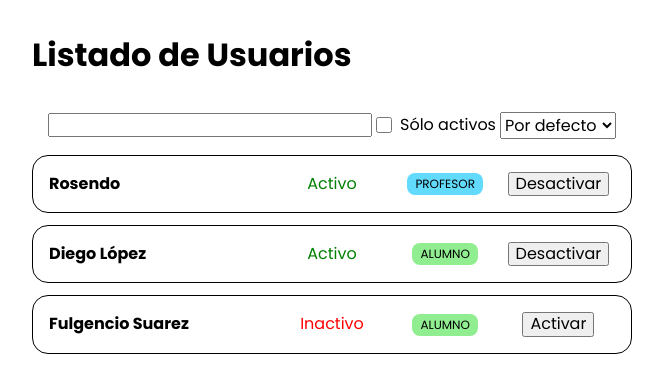
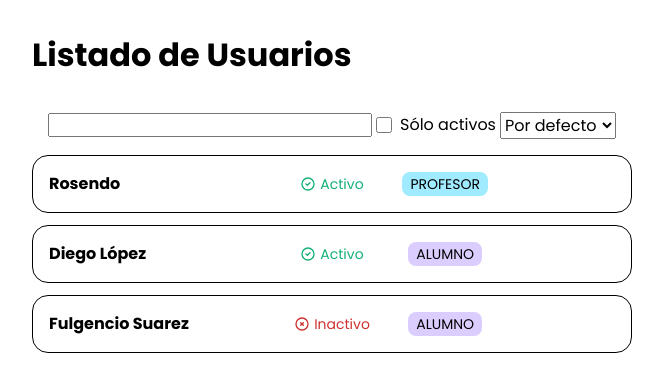
Before and after one commit to diloes/react-users-list, a React (Vite) app: page / in a window 1280 px wide. Shown: the top 392 px of the page, without its empty margins (308-971 px from the left). Built offline with nearby package versions, Linux system fonts and the light colour scheme.

Commit message:
Añadidos colores del tema desde variables y svgs

```diff
--- a/src/App.jsx
+++ b/src/App.jsx
@@ -2,19 +2,19 @@ import UsersList from './components/UsersList'
 
 const USERS = [
 	{
-		id: 0,
+		username: 0,
 		name: 'Rosendo',
 		active: true,
 		role: 'teacher'
 	},
 	{
-		id: 1,
+		username: 1,
 		name: 'Diego López',
 		active: true,
 		role: 'student'
 	},
 	{
-		id: 2,
+		username: 2,
 		name: 'Fulgencio Suarez',
 		active: false,
 		role: 'student'
--- a/src/components/UserRole.module.css
+++ b/src/components/UserRole.module.css
@@ -1,18 +1,18 @@
+.role {
+	text-transform: uppercase;
+	font-size: var(--text-sm);
+	padding: 0.25rem 0.5rem;
+	border-radius: var(--radius-sm);
+}
+
 .teacher {
-	background-color: #61dafb;
+	background-color: var(--color-blue);
 }
 
 .student {
-	background-color: lightgreen;
+	background-color: var(--color-purple);
 }
 
 .other {
-	background-color: lightgrey;
+	background-color: var(--color-ligthgray);
 }
-
-.role {
-	text-transform: uppercase;
-	font-size: 0.75rem;
-	padding: 0.25rem 0.5rem;
-	border-radius: 0.5rem;
-}
--- a/src/components/UserRow.jsx
+++ b/src/components/UserRow.jsx
@@ -1,12 +1,8 @@
-import { useContext } from 'react'
-import { UsersContext } from '../lib/contexts/UserContext'
 import UserRole from './UserRole'
 import style from './UserRow.module.css'
 import UserStatus from './UserStatus'
 
-const UserRow = ({ id, name, active, role = 'Profesor', ...restProps }) => {
-	const { toggleUserActive } = useContext(UsersContext)
-
+const UserRow = ({ username, name, active, role = 'Profesor', ...restProps }) => {
 	return (
 		<div className={style.user} {...restProps}>
 			<div className={style.name}>
@@ -18,15 +14,7 @@ const UserRow = ({ id, name, active, role = 'Profesor', ...restProps }) => {
 			<div className={style.role}>
 				<UserRole role={role} />
 			</div>
-			<div className={style.action}>
-				<button
-					onClick={() => {
-						toggleUserActive(id)
-					}}
-				>
-					{active ? 'Desactivar' : 'Activar'}
-				</button>
-			</div>
+			<div className={style.action}></div>
 		</div>
 	)
 }
--- a/src/components/UserStatus.jsx
+++ b/src/components/UserStatus.jsx
@@ -1,9 +1,17 @@
+import CheckCircleIcon from '../components/icons/CheckCircleIcon'
+import CrossCircleIcon from '../components/icons/CrossCircleIcon'
 import style from './UserStatus.module.css'
 
 const UserStatus = ({ active }) => {
 	const activeClassname = active ? style.active : style.inactive
+	const Icon = active ? CheckCircleIcon : CrossCircleIcon
 
-	return <span className={activeClassname}>{active ? 'Activo' : 'Inactivo'}</span>
+	return (
+		<div className={activeClassname}>
+			<Icon className={style.icon} />
+			<span>{active ? 'Activo' : 'Inactivo'}</span>
+		</div>
+	)
 }
 
 export default UserStatus
--- a/src/components/UserStatus.module.css
+++ b/src/components/UserStatus.module.css
@@ -1,7 +1,20 @@
 .active {
-	color: green;
+	color: var(--color-green);
 }
 
 .inactive {
-	color: red;
+	color: var(--color-red);
 }
+
+.active,
+.inactive {
+	display: flex;
+	align-items: center;
+	font-size: var(--text-sm);
+}
+
+.icon {
+	height: 1rem;
+	width: 1rem;
+	margin-right: 0.25rem;
+}
--- a/src/components/UsersList.jsx
+++ b/src/components/UsersList.jsx
@@ -1,5 +1,4 @@
 import { useState } from 'react'
-import { UsersContext } from '../lib/contexts/UserContext'
 import style from './UsersList.module.css'
 import UsersListFilter from './UsersListFilters'
 import UsersListRows from './UsersListRows'
@@ -7,7 +6,7 @@ import UsersListRows from './UsersListRows'
 const UsersList = ({ initialUsers }) => {
 	const { search, onlyActive, sortBy, ...setFiltersFunctions } = useFilters()
 
-	const { users, toggleUserActive } = useUsers(initialUsers)
+	const { users } = useUsers(initialUsers)
 
 	// No importa el orden. Las dos se combinan perfectamente y sin orden de uso ni nada.
 	let usersFiltered = filterActiveUsers(users, onlyActive)
@@ -23,11 +22,7 @@ const UsersList = ({ initialUsers }) => {
 				onlyActive={onlyActive}
 				{...setFiltersFunctions}
 			/>
-			{/* Proveemos el context para UserListRows y sus hijos */}
-			{/* Dentro de value ponemos lo que queremos que tenga ese context */}
-			<UsersContext.Provider value={{ toggleUserActive }}>
-				<UsersListRows users={usersFiltered} />
-			</UsersContext.Provider>
+			<UsersListRows users={usersFiltered} />
 		</div>
 	)
 }
@@ -51,15 +46,7 @@ const filterActiveUsers = (users, active) => {
 const useUsers = initialUsers => {
 	const [users, setUsers] = useState(initialUsers)
 
-	const toggleUserActive = userId => {
-		const newUsers = [...users]
-		const userIndex = newUsers.findIndex(user => user.id === userId)
-		if (userIndex === -1) return
-		newUsers[userIndex].active = !newUsers[userIndex].active
-		setUsers(newUsers)
-	}
-
-	return { users, toggleUserActive }
+	return { users }
 }
 
 const sortUsers = (users, sortBy) => {
--- a/src/components/UsersListRows.jsx
+++ b/src/components/UsersListRows.jsx
@@ -2,7 +2,7 @@ import UserRow from './UserRow'
 
 const UsersListRows = ({ users }) => {
 	if (!users.length) return <p>No hay usuarios</p>
-	return users.map(user => <UserRow key={user.id} {...user} />)
+	return users.map(user => <UserRow key={user.username} {...user} />)
 }
 
 export default UsersListRows
--- /dev/null
+++ b/src/components/icons/CheckCircleIcon.jsx
@@ -0,0 +1,18 @@
+const CheckCircleIcon = props => (
+	<svg
+		fill='none'
+		stroke='currentColor'
+		viewBox='0 0 24 24'
+		xmlns='http://www.w3.org/2000/svg'
+		{...props}
+	>
+		<path
+			strokeLinecap='round'
+			strokeLinejoin='round'
+			strokeWidth='2'
+			d='M9 12l2 2 4-4m6 2a9 9 0 11-18 0 9 9 0 0118 0z'
+		></path>
+	</svg>
+)
+
+export default CheckCircleIcon
--- /dev/null
+++ b/src/components/icons/CrossCircleIcon.jsx
@@ -0,0 +1,18 @@
+const CrossCircleIcon = props => (
+	<svg
+		fill='none'
+		stroke='currentColor'
+		viewBox='0 0 24 24'
+		xmlns='http://www.w3.org/2000/svg'
+		{...props}
+	>
+		<path
+			strokeLinecap='round'
+			strokeLinejoin='round'
+			strokeWidth='2'
+			d='M10 14l2-2m0 0l2-2m-2 2l-2-2m2 2l2 2m7-2a9 9 0 11-18 0 9 9 0 0118 0z'
+		></path>
+	</svg>
+)
+
+export default CrossCircleIcon
--- a/src/styles/theme.css
+++ b/src/styles/theme.css
@@ -1,6 +1,6 @@
 :root {
 	/* Colors */
-	--color-blue: #A0EBNFF;
+	--color-blue: #a0ebff;
 	--color-purple: #dbceff;
 	--color-red: #ce3131;
 	--color-green: #13b176;
```
